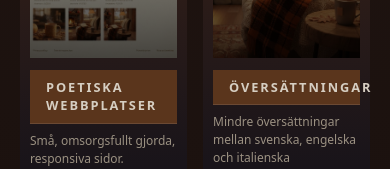
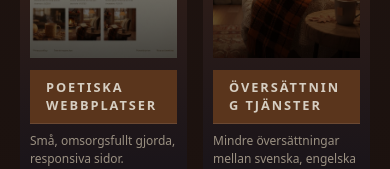
Before and after one commit to Eleeira/fantasiatelje, a React (Vite) app: page / in a window 390 px wide. Shown: the part 1083-1252 px from the top of the page. Built offline with nearby package versions, Linux system fonts and the light colour scheme; no server answers.

Commit message:
deploy 11 fix fonts

```diff
--- a/src/components/Pillars.jsx
+++ b/src/components/Pillars.jsx
@@ -29,7 +29,7 @@ export default function Pillars({ t }) {
               </div>
 
               <div className="space-y-2">
-                <h3 className="section-title-bar text-[0.8rem] font-semibold">
+                <h3 className="pillar-title section-title-bar text-[0.8rem] font-semibold">
                 {t(`pillar${idx}_title`)}
               </h3>
 
--- a/src/i18n/translations.js
+++ b/src/i18n/translations.js
@@ -601,7 +601,7 @@ contact_quote: 'Every project deserves a gentle space where it can breathe.'
     pillar3_text: 'Små, omsorgsfullt gjorda, responsiva sidor.',
     pillar3_link: 'Webbprojekt',
 
-pillar4_title: 'Översättningar',
+pillar4_title: 'Översättning Tjänster',
 pillar4_text: 'Mindre översättningar mellan svenska, engelska och italienska',
 pillar4_link: 'Översättningar',
 
--- a/src/index.css
+++ b/src/index.css
@@ -78,6 +78,27 @@ body {
     /* L'animazione parte comunque, ma non rischia di nascondere tutto */
     animation: fadeUp 0.6s ease-out;
   }
+
+
+  @layer components {
+  .pillar-title {
+    word-break: break-word;  /* permette di andare a capo dentro la parola */
+    hyphens: auto;           /* se il browser può, aggiunge un trattino */
+    line-height: 1.2;
+  }
+}
+
+/* opzionale: su schermi molto stretti riduciamo di un pelo la dimensione */
+@media (max-width: 400px) {
+  .pillar-title {
+    font-size: 0.75rem; /* un filo più piccola solo sui telefoni mini */
+  }
+}
+
+
+
+
+
 
   @keyframes fadeUp {
     from {
```
